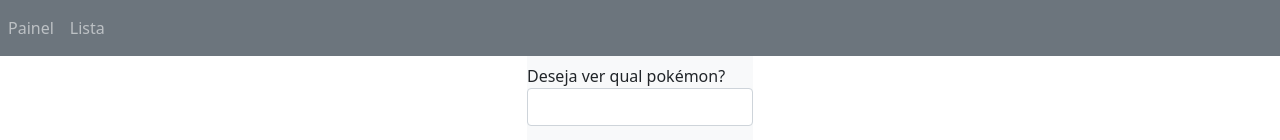
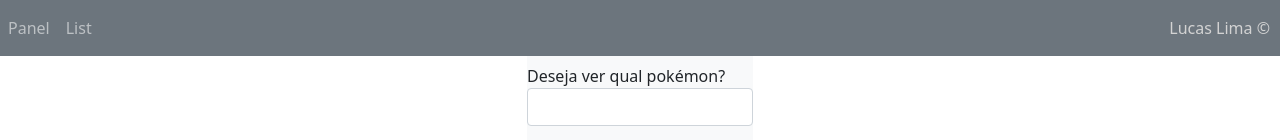
Before and after one commit to luczz1/angular-simple-pokeapp, an Angular app: page / in a window 1280 px wide. Shown: the top 140 px of the page. Built offline with nearby package versions, Linux system fonts and the light colour scheme.

Commit message:
show more button

```diff
--- a/src/app/allpoke/allpoke.component.css
+++ b/src/app/allpoke/allpoke.component.css
@@ -16,3 +16,9 @@
   margin: auto;
   padding-top: 40px;
 }
+
+.btnShow {
+  position: absolute;
+  right: 0px;
+  width: 300px;
+}
--- a/src/app/allpoke/allpoke.component.html
+++ b/src/app/allpoke/allpoke.component.html
@@ -1,3 +1,4 @@
+<body background="#">
 <div class="input-group">
   <input type="search" class="form-control rounded" placeholder="Search" aria-label="Search" aria-describedby="search-addon" #searchBar (input)="searchBarValue(searchBar.value)"/>
   <p class="text-muted">por enquanto só funciona se digitar o nome inteiro e correto (vou melhorar isso depois)</p>
@@ -35,10 +36,20 @@
     <div *ngIf="allPokes.length < 150">
       <a class="btn btn-primary" routerLink="/modal/{{pokeID}}">Details</a>
     </div>
+
     </div>
+  </div>
+</div>
+</body>
+<footer>
+  <div *ngIf="allPokes.length > 150">
+  <hr class="my-4" />
+  <div class="btnShow">
+    <button class="btn btn-primary" (click)="showMoreFunction()">View more</button>
+  </div>
+</div>
+</footer>
 
-  </div>
 
-  </div>
 
 <router-outlet></router-outlet>
--- a/src/app/allpoke/allpoke.component.ts
+++ b/src/app/allpoke/allpoke.component.ts
@@ -9,7 +9,7 @@ import { PokeallService } from '../pokeall.service';
 export class AllpokeComponent implements OnInit {
   allPokes: string[] = [];
   value = '';
-  pokeID: number
+  pokeID: number;
 
   constructor(private pokeAllService: PokeallService) {}
 
@@ -21,14 +21,24 @@ export class AllpokeComponent implements OnInit {
     });
   }
 
+  showMoreFunction() {
+    if (this.pokeAllService.limit <= 898) {
+      this.pokeAllService.showMore().subscribe((allPoke) => {
+        allPoke.results.forEach((poke) => {
+          this.allPokes.push(poke.name);
+          this.pokeAllService.limit++
+        });
+      });
+    }
+  }
+
   searchBarValue(value: string) {
     this.allPokes = [];
     this.value = value;
     this.pokeAllService.searchPoke(value).subscribe((searchResult) => {
-        this.allPokes.push(searchResult.name);
-        this.pokeID = searchResult.id
+      this.allPokes.push(searchResult.name);
+      this.pokeID = searchResult.id;
       if (this.value == '') {
-        console.log('vazio');
         this.allPokes = [];
         this.pokeAllService.showAllPoke().subscribe((allPoke) => {
           allPoke.results.forEach((poke) => {
@@ -36,6 +46,6 @@ export class AllpokeComponent implements OnInit {
           });
         });
       }
-    })
+    });
   }
 }
--- a/src/app/allpoke/modal/modal.component.html
+++ b/src/app/allpoke/modal/modal.component.html
@@ -28,7 +28,7 @@
                 Ability {{i+1}}. {{ability | titlecase}}
               </div>
                 <p></p>
-              <p>Weight: {{additionalPokeStats[0].weight}}Kg</p>
+                <p>Weight: {{additionalPokeStats[0].weight}}</p>
               <p class="card-text"><small class="text-muted"><div *ngFor="let prefixes of prefix; index as i">
                 {{ prefix[i] }} {{ values.basestats[i] }}
           </div></small></p>
@@ -40,4 +40,7 @@
     </div>
   </div>
 
+
+
+
 <router-outlet></router-outlet>
--- a/src/app/mainpage/mainpage.component.css
+++ b/src/app/mainpage/mainpage.component.css
@@ -5,3 +5,9 @@
   margin-right: 20px;
   margin-top: 50px;
 }
+
+.outro {
+  margin: auto;
+  margin-right: 10px;
+  color: lightgray;
+}
--- a/src/app/mainpage/mainpage.component.html
+++ b/src/app/mainpage/mainpage.component.html
@@ -1,12 +1,16 @@
 <nav class="navbar navbar-expand-sm bg-secondary navbar-dark">
   <ul class="navbar-nav">
     <li class="nav-item active">
-      <a routerLink="/pokepanel" class="nav-link">Painel</a>
+      <a routerLink="/pokepanel" class="nav-link">Panel</a>
     </li>
     <li class="nav-item">
-      <a routerLink="/allpoke" class="nav-link">Lista</a>
+      <a routerLink="/allpoke" class="nav-link">List</a>
     </li>
   </ul>
+  <div class="outro">
+    Lucas Lima &copy;
+  </div>
+
 </nav>
 
 
--- a/src/app/poke-panel/poke-panel.component.html
+++ b/src/app/poke-panel/poke-panel.component.html
@@ -22,7 +22,6 @@
           <img
             src="{{ imgUrl }}"
             alt=""
-            (click)="pokeClicked(values.name)"
             class="img-fluid"
           />
           <div class="card-body">
--- a/src/app/poke-panel/poke-panel.component.ts
+++ b/src/app/poke-panel/poke-panel.component.ts
@@ -15,11 +15,6 @@ export class PokePanelComponent implements OnInit {
   constructor(private pokeApiService: PokeApiService) {}
 
   ngOnInit(): void {}
-
-  pokeClicked(value: string) {
-    console.log(value)
-  }
-
   pokePesquisaFunction(value: string) {
     this.pokeApiService.getPokemon(value).subscribe((pokeInfosByName) => {
       this.pokeStats = [
@@ -36,7 +31,7 @@ export class PokePanelComponent implements OnInit {
       pokeInfosByName.stats.forEach((apiInfos: any) => {
         this.pokeStats[0].basestats.push(apiInfos.base_stat);
       });
-      this.imgUrl = pokeInfosByName.sprites.front_default;
+      this.imgUrl = `https://raw.githubusercontent.com/PokeAPI/sprites/master/sprites/pokemon/other/official-artwork/${this.pokeStats[0].pokedexNum}.png`;
     });
   }
 }
--- a/src/app/pokeall.service.ts
+++ b/src/app/pokeall.service.ts
@@ -8,15 +8,20 @@ import { Observable } from 'rxjs';
 export class PokeallService {
 
   url = 'https://pokeapi.co/api/v2/pokemon'
+  limit = 151
+  more = 20
 
   constructor(private http: HttpClient) { }
 
   showAllPoke(): Observable<any> {
-    return this.http.get(`${this.url}/?offset=0&limit=151`);
+    return this.http.get(`${this.url}?limit=${this.limit}&offset=0`);
   }
 
   searchPoke(value: string): Observable<any> {
     return this.http.get(`${this.url}/${value}`);
+  }
 
+  showMore() : Observable<any> {
+    return this.http.get(`${this.url}?limit=${this.more}&offset=${this.limit}`);
   }
 }
```
Lines whose indentation alone changed are shown as unchanged.
